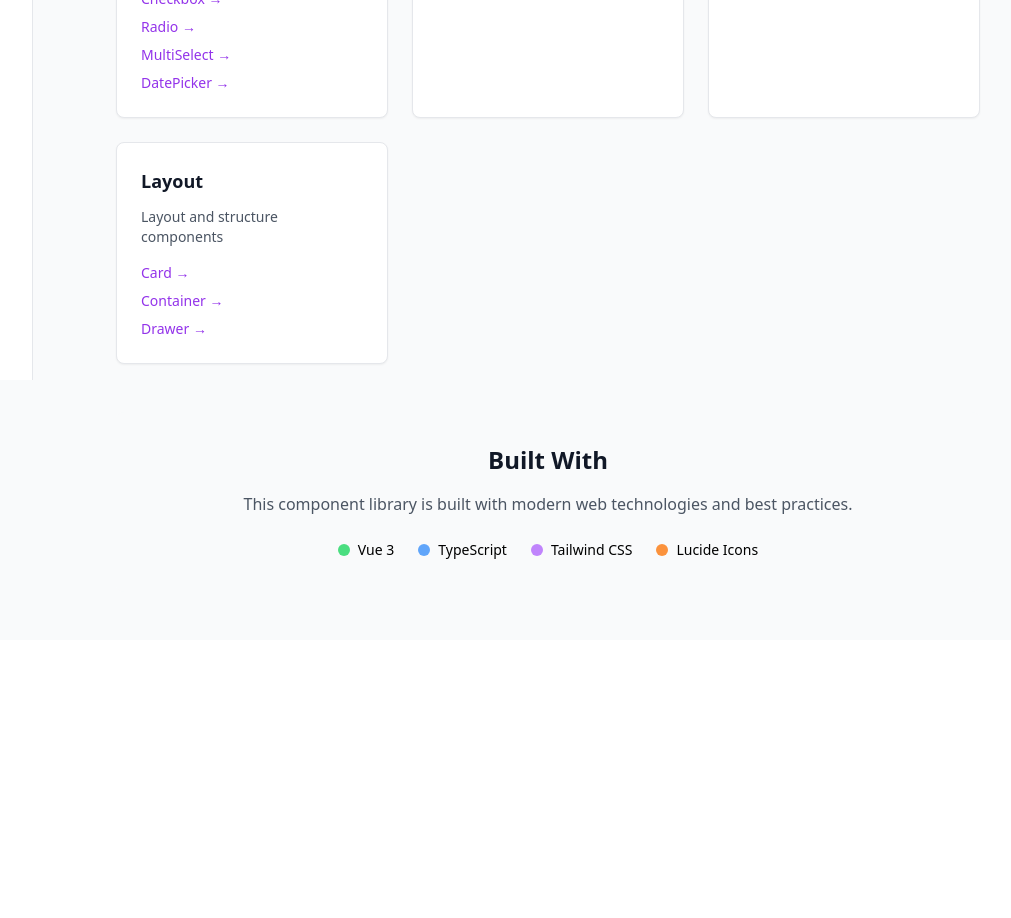
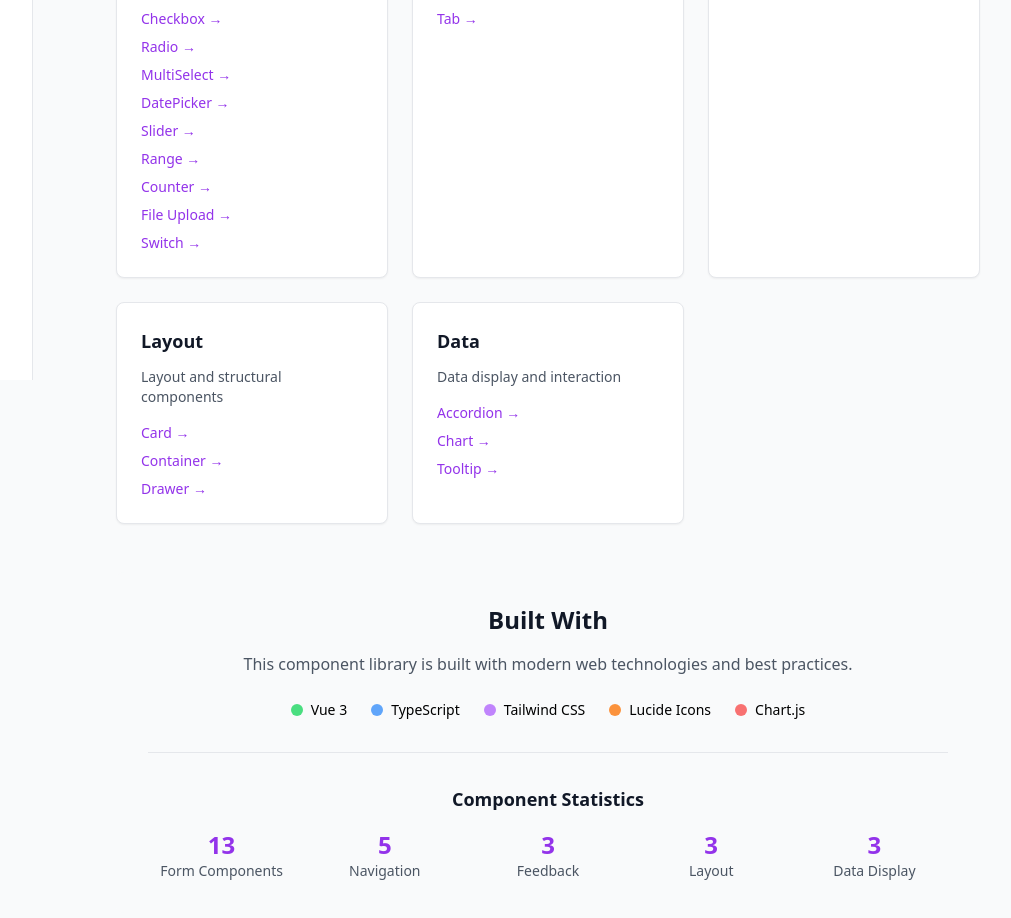
Before and after one commit to rileyedward/vue-component-library, a Vue app: page / in a window 1280 px wide. Shown: the part 420-1338 px from the top of the page, without its empty margins (217-1228 px from the left). Before the commit the page ends 1060 px from the top, so only its background shows below. Built offline with nearby package versions, Linux system fonts and the light colour scheme.

Commit message:
format and lint

```diff
--- a/src/pages/home-page.vue
+++ b/src/pages/home-page.vue
@@ -16,7 +16,7 @@ import { RouterLink } from 'vue-router';
       <!-- Forms Components -->
       <div class="bg-white rounded-lg shadow-sm border p-6">
         <h3 class="text-lg font-semibold text-gray-900 mb-3">Forms</h3>
-        <p class="text-gray-600 text-sm mb-4">Form inputs and data collection</p>
+        <p class="text-gray-600 text-sm mb-4">Interactive form inputs and controls</p>
         <div class="space-y-2">
           <router-link
             to="/button"
@@ -66,13 +66,43 @@ import { RouterLink } from 'vue-router';
           >
             DatePicker →
           </router-link>
+          <router-link
+            to="/slider"
+            class="block text-purple-600 hover:text-purple-800 text-sm font-medium"
+          >
+            Slider →
+          </router-link>
+          <router-link
+            to="/range"
+            class="block text-purple-600 hover:text-purple-800 text-sm font-medium"
+          >
+            Range →
+          </router-link>
+          <router-link
+            to="/counter"
+            class="block text-purple-600 hover:text-purple-800 text-sm font-medium"
+          >
+            Counter →
+          </router-link>
+          <router-link
+            to="/file-upload"
+            class="block text-purple-600 hover:text-purple-800 text-sm font-medium"
+          >
+            File Upload →
+          </router-link>
+          <router-link
+            to="/switch"
+            class="block text-purple-600 hover:text-purple-800 text-sm font-medium"
+          >
+            Switch →
+          </router-link>
         </div>
       </div>
 
       <!-- Navigation Components -->
       <div class="bg-white rounded-lg shadow-sm border p-6">
         <h3 class="text-lg font-semibold text-gray-900 mb-3">Navigation</h3>
-        <p class="text-gray-600 text-sm mb-4">Navigation and wayfinding</p>
+        <p class="text-gray-600 text-sm mb-4">Navigation and menu components</p>
         <div class="space-y-2">
           <router-link
             to="/breadcrumb"
@@ -87,10 +117,22 @@ import { RouterLink } from 'vue-router';
             Dropdown →
           </router-link>
           <router-link
+            to="/dropdown-menu"
+            class="block text-purple-600 hover:text-purple-800 text-sm font-medium"
+          >
+            Dropdown Menu →
+          </router-link>
+          <router-link
             to="/menu"
             class="block text-purple-600 hover:text-purple-800 text-sm font-medium"
           >
             Menu →
+          </router-link>
+          <router-link
+            to="/tab"
+            class="block text-purple-600 hover:text-purple-800 text-sm font-medium"
+          >
+            Tab →
           </router-link>
         </div>
       </div>
@@ -124,7 +166,7 @@ import { RouterLink } from 'vue-router';
       <!-- Layout Components -->
       <div class="bg-white rounded-lg shadow-sm border p-6">
         <h3 class="text-lg font-semibold text-gray-900 mb-3">Layout</h3>
-        <p class="text-gray-600 text-sm mb-4">Layout and structure components</p>
+        <p class="text-gray-600 text-sm mb-4">Layout and structural components</p>
         <div class="space-y-2">
           <router-link
             to="/card"
@@ -143,6 +185,32 @@ import { RouterLink } from 'vue-router';
             class="block text-purple-600 hover:text-purple-800 text-sm font-medium"
           >
             Drawer →
+          </router-link>
+        </div>
+      </div>
+
+      <!-- Data Components -->
+      <div class="bg-white rounded-lg shadow-sm border p-6">
+        <h3 class="text-lg font-semibold text-gray-900 mb-3">Data</h3>
+        <p class="text-gray-600 text-sm mb-4">Data display and interaction</p>
+        <div class="space-y-2">
+          <router-link
+            to="/accordion"
+            class="block text-purple-600 hover:text-purple-800 text-sm font-medium"
+          >
+            Accordion →
+          </router-link>
+          <router-link
+            to="/chart"
+            class="block text-purple-600 hover:text-purple-800 text-sm font-medium"
+          >
+            Chart →
+          </router-link>
+          <router-link
+            to="/tooltip"
+            class="block text-purple-600 hover:text-purple-800 text-sm font-medium"
+          >
+            Tooltip →
           </router-link>
         </div>
       </div>
@@ -171,6 +239,36 @@ import { RouterLink } from 'vue-router';
             <div class="w-3 h-3 bg-orange-400 rounded-full mr-2"></div>
             <span>Lucide Icons</span>
           </div>
+          <div class="flex items-center">
+            <div class="w-3 h-3 bg-red-400 rounded-full mr-2"></div>
+            <span>Chart.js</span>
+          </div>
+        </div>
+
+        <div class="mt-8 pt-8 border-t border-gray-200">
+          <h3 class="text-lg font-semibold text-gray-900 mb-4">Component Statistics</h3>
+          <div class="grid grid-cols-2 md:grid-cols-5 gap-4 text-center">
+            <div>
+              <div class="text-2xl font-bold text-purple-600">13</div>
+              <div class="text-sm text-gray-600">Form Components</div>
+            </div>
+            <div>
+              <div class="text-2xl font-bold text-purple-600">5</div>
+              <div class="text-sm text-gray-600">Navigation</div>
+            </div>
+            <div>
+              <div class="text-2xl font-bold text-purple-600">3</div>
+              <div class="text-sm text-gray-600">Feedback</div>
+            </div>
+            <div>
+              <div class="text-2xl font-bold text-purple-600">3</div>
+              <div class="text-sm text-gray-600">Layout</div>
+            </div>
+            <div>
+              <div class="text-2xl font-bold text-purple-600">3</div>
+              <div class="text-sm text-gray-600">Data Display</div>
+            </div>
+          </div>
         </div>
       </div>
     </div>
```
